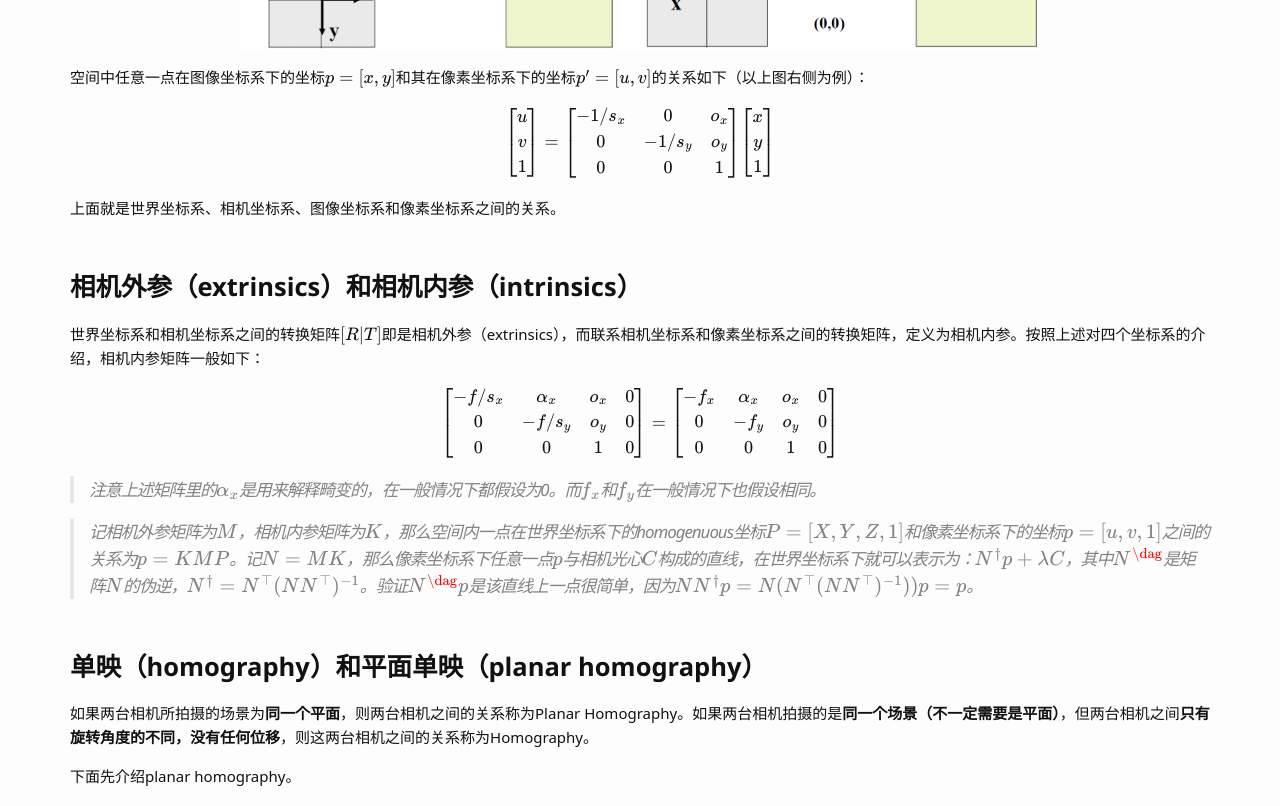
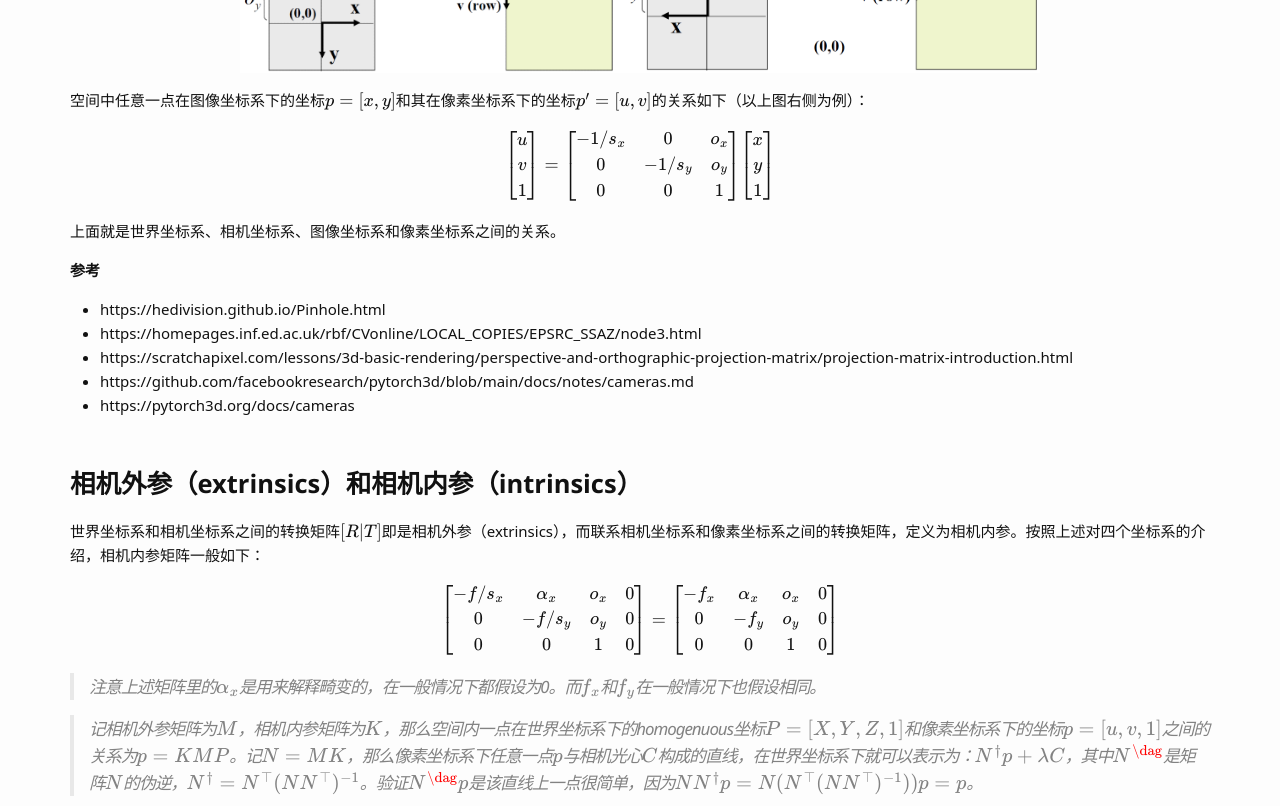
Before and after one commit to Wei-kang-Wang/tech-log, a Jekyll site: the page built from _posts/2024-08-11-3D视觉基础.md, in a window 1280 px wide and 1400 px high, scrolled down 2958 px. Shown: the top 806 px of the window. Built offline with Jekyll 4.4.1, drawn with Linux system fonts in a browser that asks for light colours; some web fonts are replaced; formulas are drawn with MathJax 3; comment, search, counter and statistics services are not loaded; some of the changed text lies outside the part shown.

Commit message:
Update 2024-08-11-3D视觉基础.md

```diff
--- a/_posts/2024-08-11-3D视觉基础.md
+++ b/_posts/2024-08-11-3D视觉基础.md
@@ -69,6 +69,13 @@ $${\left[ \begin{array}{ccc} u \\ v \\ 1 \end{array} \right]} = {\left[ \begin{a
 
 上面就是世界坐标系、相机坐标系、图像坐标系和像素坐标系之间的关系。
 
+**参考**
+* https://hedivision.github.io/Pinhole.html
+* https://homepages.inf.ed.ac.uk/rbf/CVonline/LOCAL_COPIES/EPSRC_SSAZ/node3.html
+* https://scratchapixel.com/lessons/3d-basic-rendering/perspective-and-orthographic-projection-matrix/projection-matrix-introduction.html
+* https://github.com/facebookresearch/pytorch3d/blob/main/docs/notes/cameras.md
+* https://pytorch3d.org/docs/cameras
+
 ## 相机外参（extrinsics）和相机内参（intrinsics）
 
 世界坐标系和相机坐标系之间的转换矩阵$$\left[R \vert T \right]$$即是相机外参（extrinsics），而联系相机坐标系和像素坐标系之间的转换矩阵，定义为相机内参。按照上述对四个坐标系的介绍，相机内参矩阵一般如下：
@@ -78,6 +85,15 @@ $${\left[ \begin{array}{ccc} -f/s_x & \alpha_x & o_x & 0 \\ 0 & -f/s_y & o_y & 0
 > 注意上述矩阵里的$$\alpha_x$$是用来解释畸变的，在一般情况下都假设为0。而$$f_x$$和$$f_y$$在一般情况下也假设相同。
 
 > 记相机外参矩阵为$$M$$，相机内参矩阵为$$K$$，那么空间内一点在世界坐标系下的homogenuous坐标$$P = \left[X,Y,Z,1 \right]$$和像素坐标系下的坐标$$p = \left[u,v,1\right]$$之间的关系为$$p= KM P$$。记$$N=MK$$，那么像素坐标系下任意一点$$p$$与相机光心$$C$$构成的直线，在世界坐标系下就可以表示为：$$N^{\dagger}p + \lambda C$$，其中$$N^{\dag}$$是矩阵$$N$$的伪逆，$$N^{\dagger} = N^{\top}(NN^{\top})^{-1}$$。验证$$N^{\dag}p$$是该直线上一点很简单，因为$$NN^{\dagger}p = N(N^{\top}(NN^{\top})^{-1}))p = p$$。
+
+## VTK相机
+
+**参考**
+* https://www.cnblogs.com/ybqjymy/p/13925462.html
+* https://vtk.org/doc/nightly/html/classvtkCamera.html
+* https://blog.csdn.net/wzheng92/article/details/79935059
+* https://blog.csdn.net/liushao1031177/article/details/116903698
+* https://blog.csdn.net/minmindianzi/article/details/84279290
 
 ## 单映（homography）和平面单映（planar homography）
 
```
